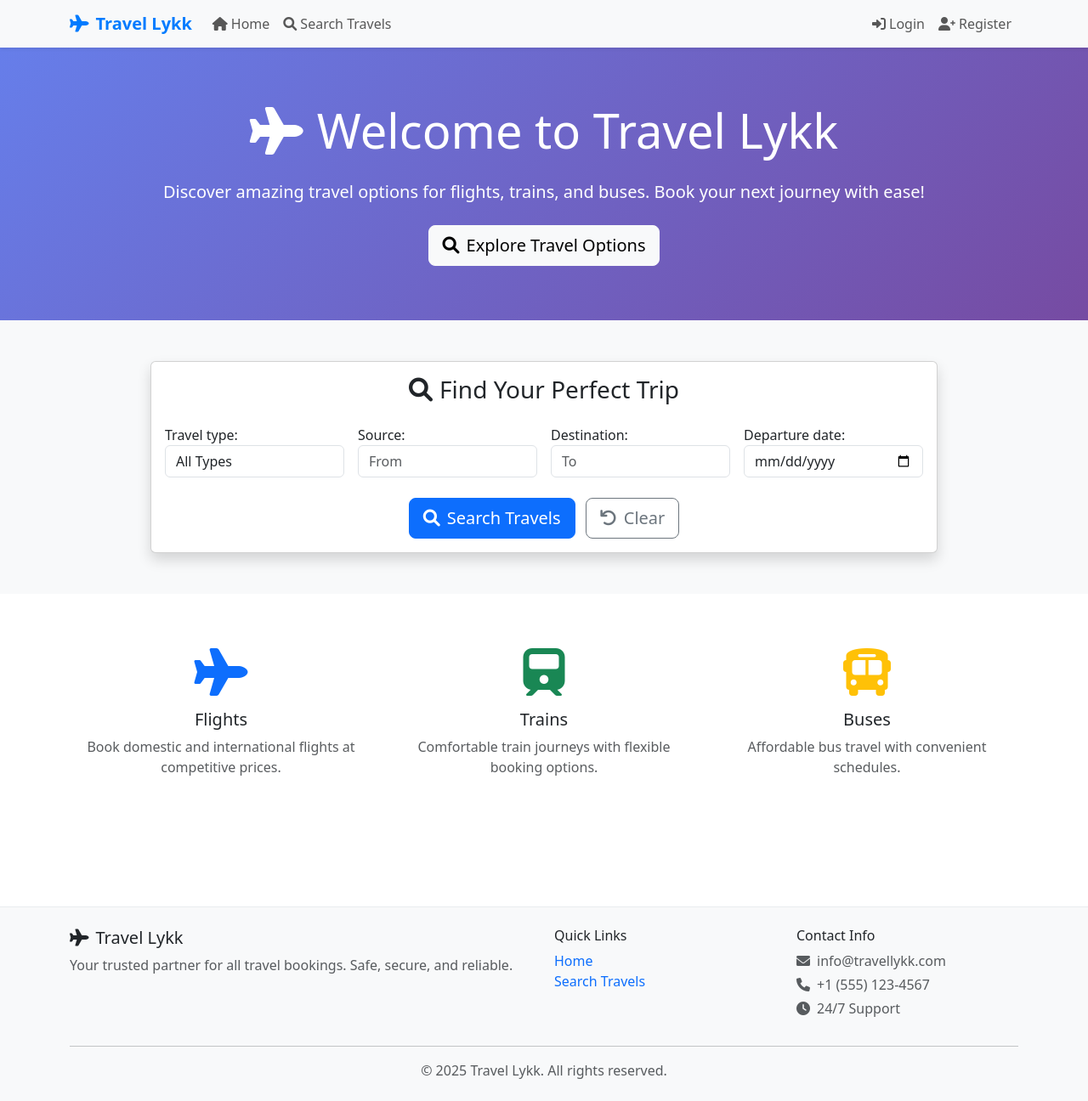
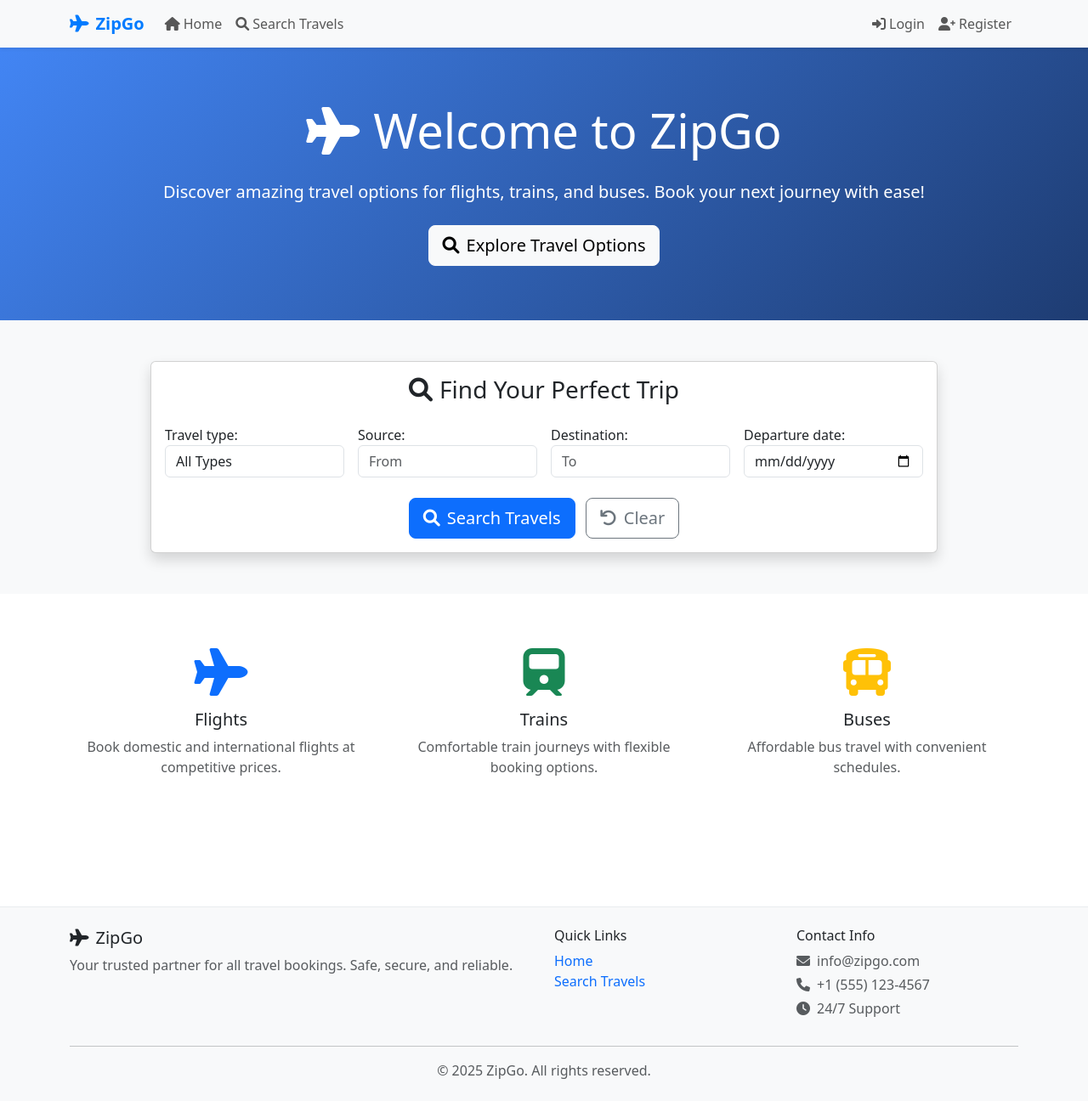
Before and after one commit to ukg2005/travel-lykk, a Django app: page / in a window 1280 px wide. Shown: the whole page at 85% size. Run offline with Django 5.2, Linux system fonts and the light colour scheme; data that the repository does not hold is empty.

Commit message:
Checkpoint from VS Code for coding agent session

```diff
--- a/bookings/management/commands/db_stats.py
+++ b/bookings/management/commands/db_stats.py
@@ -19,7 +19,7 @@ class Command(BaseCommand):
         cancelled_bookings = Booking.objects.filter(status='cancelled').count()
         pending_bookings = Booking.objects.filter(status='pending').count()
 
-        self.stdout.write(self.style.SUCCESS('\n=== TRAVEL LYKK DATABASE STATISTICS ===\n'))
+        self.stdout.write(self.style.SUCCESS('\n=== ZIPGO DATABASE STATISTICS ===\n'))
 
         self.stdout.write(f'👥 Total Users: {users_count}')
         self.stdout.write(f'✈️  Total Travel Options: {travel_options_count}')
--- a/bookings/tests.py
+++ b/bookings/tests.py
@@ -206,7 +206,7 @@ class ViewsTest(TestCase):
     def test_home_view(self):
         response = self.client.get(reverse('home'))
         self.assertEqual(response.status_code, 200)
-        self.assertContains(response, 'Travel Lykk')
+        self.assertContains(response, 'ZipGo')
 
     def test_travel_options_view(self):
         response = self.client.get(reverse('travel_options'))
--- a/bookings/views.py
+++ b/bookings/views.py
@@ -49,7 +49,7 @@ def register(request):
         if form.is_valid():
             user = form.save()
             login(request, user)
-            messages.success(request, 'Registration successful! Welcome to Travel Lykk!')
+            messages.success(request, 'Registration successful! Welcome to ZipGo!')
             return redirect('home')
     else:
         form = CustomUserCreationForm()
--- a/health_check.py
+++ b/health_check.py
@@ -88,7 +88,7 @@ def test_template_rendering():
 
     try:
         response = client.get(reverse('home'))
-        if 'Travel Lykk' in response.content.decode():
+        if 'ZipGo' in response.content.decode():
             print("  ✅ Templates rendering correctly")
             return True
         else:
@@ -120,7 +120,7 @@ def test_static_files():
 
 
 def main():
-    print("🏥 TRAVEL LYKK HEALTH CHECK")
+    print("🏥 ZIPGO HEALTH CHECK")
     print("=" * 50)
 
     tests = [
--- a/templates/base.html
+++ b/templates/base.html
@@ -3,7 +3,7 @@
 <head>
     <meta charset="UTF-8">
     <meta name="viewport" content="width=device-width, initial-scale=1.0">
-    <title>{% block title %}Travel Lykk - Your Journey Begins Here{% endblock %}</title>
+    <title>{% block title %}ZipGo - Your Journey Begins Here{% endblock %}</title>
 
     <!-- Bootstrap CSS -->
     <link href="https://cdn.jsdelivr.net/npm/bootstrap@5.3.0/dist/css/bootstrap.min.css" rel="stylesheet">
@@ -29,7 +29,7 @@
             flex: 1;
         }
         .hero-section {
-            background: linear-gradient(135deg, #667eea 0%, #764ba2 100%);
+            background: linear-gradient(135deg, #4285f4 0%, #1e3c72 100%);
             color: white;
             padding: 4rem 0;
         }
@@ -61,7 +61,7 @@
     <nav class="navbar navbar-expand-lg navbar-light bg-light shadow-sm">
         <div class="container">
             <a class="navbar-brand" href="{% url 'home' %}">
-                <i class="fas fa-plane me-2"></i>Travel Lykk
+                <i class="fas fa-plane me-2"></i>ZipGo
             </a>
 
             <button class="navbar-toggler" type="button" data-bs-toggle="collapse" data-bs-target="#navbarNav">
@@ -147,7 +147,7 @@
         <div class="container">
             <div class="row">
                 <div class="col-md-6">
-                    <h5><i class="fas fa-plane me-2"></i>Travel Lykk</h5>
+                    <h5><i class="fas fa-plane me-2"></i>ZipGo</h5>
                     <p class="text-muted">Your trusted partner for all travel bookings. Safe, secure, and reliable.</p>
                 </div>
                 <div class="col-md-3">
@@ -163,7 +163,7 @@
                 <div class="col-md-3">
                     <h6>Contact Info</h6>
                     <p class="text-muted mb-1">
-                        <i class="fas fa-envelope me-2"></i>info@travellykk.com
+                        <i class="fas fa-envelope me-2"></i>info@zipgo.com
                     </p>
                     <p class="text-muted mb-1">
                         <i class="fas fa-phone me-2"></i>+1 (555) 123-4567
@@ -177,7 +177,7 @@
             <div class="row">
                 <div class="col-12 text-center">
                     <p class="text-muted mb-0">
-                        &copy; 2025 Travel Lykk. All rights reserved.
+                        &copy; 2025 ZipGo. All rights reserved.
                     </p>
                 </div>
             </div>
--- a/templates/bookings/book_travel.html
+++ b/templates/bookings/book_travel.html
@@ -1,6 +1,6 @@
 {% extends 'base.html' %}
 
-{% block title %}Book Travel - Travel Lykk{% endblock %}
+{% block title %}Book Travel - ZipGo{% endblock %}
 
 {% block content %}
 <div class="container py-5">
--- a/templates/bookings/booking_detail.html
+++ b/templates/bookings/booking_detail.html
@@ -1,7 +1,7 @@
 {% extends 'base.html' %}
 {% load booking_extras %}
 
-{% block title %}Booking Details - {{ booking.booking_id }} - Travel Lykk{% endblock %}
+{% block title %}Booking Details - ZipGo{% endblock %}
 
 {% block content %}
 <div class="container py-5">
--- a/templates/bookings/cancel_booking.html
+++ b/templates/bookings/cancel_booking.html
@@ -1,6 +1,6 @@
 {% extends 'base.html' %}
 
-{% block title %}Cancel Booking - {{ booking.booking_id }} - Travel Lykk{% endblock %}
+{% block title %}Cancel Booking - {{ booking.booking_id }} - ZipGo{% endblock %}
 
 {% block content %}
 <div class="container py-5">
--- a/templates/bookings/home.html
+++ b/templates/bookings/home.html
@@ -1,13 +1,13 @@
 {% extends 'base.html' %}
 
-{% block title %}Travel Lykk - Your Journey Begins Here{% endblock %}
+{% block title %}ZipGo - Your Journey Begins Here{% endblock %}
 
 {% block content %}
 <!-- Hero Section -->
 <section class="hero-section">
     <div class="container text-center">
         <h1 class="display-4 mb-4">
-            <i class="fas fa-plane me-3"></i>Welcome to Travel Lykk
+            <i class="fas fa-plane me-3"></i>Welcome to ZipGo
         </h1>
         <p class="lead mb-4">
             Discover amazing travel options for flights, trains, and buses. Book your next journey with ease!
--- a/templates/bookings/my_bookings.html
+++ b/templates/bookings/my_bookings.html
@@ -1,6 +1,6 @@
 {% extends 'base.html' %}
 
-{% block title %}My Bookings - Travel Lykk{% endblock %}
+{% block title %}My Bookings - ZipGo{% endblock %}
 
 {% block content %}
 <div class="container py-5">
--- a/templates/bookings/profile.html
+++ b/templates/bookings/profile.html
@@ -1,6 +1,6 @@
 {% extends 'base.html' %}
 
-{% block title %}My Profile - Travel Lykk{% endblock %}
+{% block title %}My Profile - ZipGo{% endblock %}
 
 {% block content %}
 <div class="container py-5">
--- a/templates/bookings/travel_options.html
+++ b/templates/bookings/travel_options.html
@@ -1,6 +1,6 @@
 {% extends 'base.html' %}
 
-{% block title %}Search Travel Options - Travel Lykk{% endblock %}
+{% block title %}Search Travel Options - ZipGo{% endblock %}
 
 {% block content %}
 <div class="container py-5">
--- a/templates/registration/login.html
+++ b/templates/registration/login.html
@@ -1,6 +1,6 @@
 {% extends 'base.html' %}
 
-{% block title %}Login - Travel Lykk{% endblock %}
+{% block title %}Login - ZipGo{% endblock %}
 
 {% block content %}
 <div class="container py-5">
@@ -11,7 +11,7 @@
                     <div class="text-center mb-4">
                         <i class="fas fa-sign-in-alt display-4 text-primary mb-3"></i>
                         <h2>Welcome Back</h2>
-                        <p class="text-muted">Sign in to your Travel Lykk account</p>
+                        <p class="text-muted">Sign in to your ZipGo account</p>
                     </div>
 
                     <form method="post">
--- a/templates/registration/password_change.html
+++ b/templates/registration/password_change.html
@@ -1,6 +1,6 @@
 {% extends 'base.html' %}
 
-{% block title %}Change Password - Travel Lykk{% endblock %}
+{% block title %}Change Password - ZipGo{% endblock %}
 
 {% block content %}
 <div class="container py-5">
--- a/templates/registration/password_change_done.html
+++ b/templates/registration/password_change_done.html
@@ -1,6 +1,6 @@
 {% extends 'base.html' %}
 
-{% block title %}Password Changed - Travel Lykk{% endblock %}
+{% block title %}Password Changed - ZipGo{% endblock %}
 
 {% block content %}
 <div class="container py-5">
--- a/templates/registration/register.html
+++ b/templates/registration/register.html
@@ -1,6 +1,6 @@
 {% extends 'base.html' %}
 
-{% block title %}Register - Travel Lykk{% endblock %}
+{% block title %}Register - ZipGo{% endblock %}
 
 {% block content %}
 <div class="container py-5">
@@ -11,7 +11,7 @@
                     <div class="text-center mb-4">
                         <i class="fas fa-user-plus display-4 text-primary mb-3"></i>
                         <h2>Create Account</h2>
-                        <p class="text-muted">Join Travel Lykk and start your journey!</p>
+                        <p class="text-muted">Join ZipGo and start your journey!</p>
                     </div>
 
                     <form method="post">
--- a/templates/registration/register2.html
+++ b/templates/registration/register2.html
@@ -1,6 +1,6 @@
 {% extends 'base.html' %}
 
-{% block title %}Register - Travel Lykk{% endblock %}
+{% block title %}Register - ZipGo{% endblock %}
 
 {% block content %}
 <div class="container py-5">
@@ -11,7 +11,7 @@
                     <div class="text-center mb-4">
                         <i class="fas fa-user-plus display-4 text-primary mb-3"></i>
                         <h2>Create Account</h2>
-                        <p class="text-muted">Join Travel Lykk and start your journey!</p>
+                        <p class="text-muted">Join ZipGo and start your journey!</p>
                     </div>
 
                     <form method="post">
```
Also changed, not shown: README.md.
